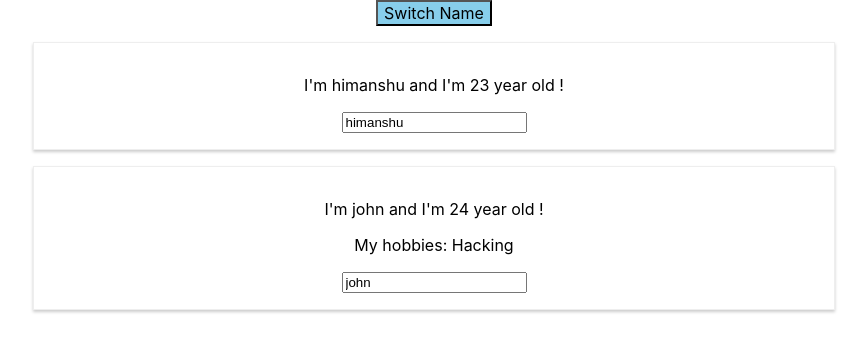
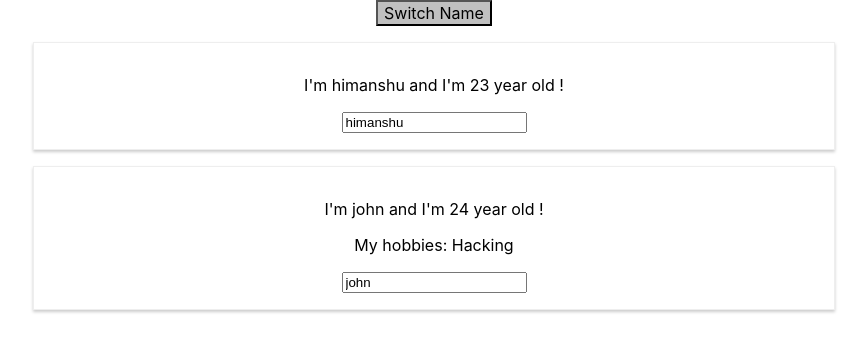
Before and after one commit to himanshu188/ReactJS-Playground, a React (Create React App) app: page / in a window 1280 px wide. Shown: the top 352 px of the page, without its empty margins (206-1073 px from the left). Built offline with nearby package versions, Linux system fonts and the light colour scheme.

Commit message:
Unstable Color Changed

```diff
--- a/src/App.js
+++ b/src/App.js
@@ -30,7 +30,7 @@ const App = props => {
     })
   };
   const style = {
-    backgroundColor: 'skyblue',
+    backgroundColor: 'silver',
     font: 'inherit',
     cursor: 'pointer'
   };
```
